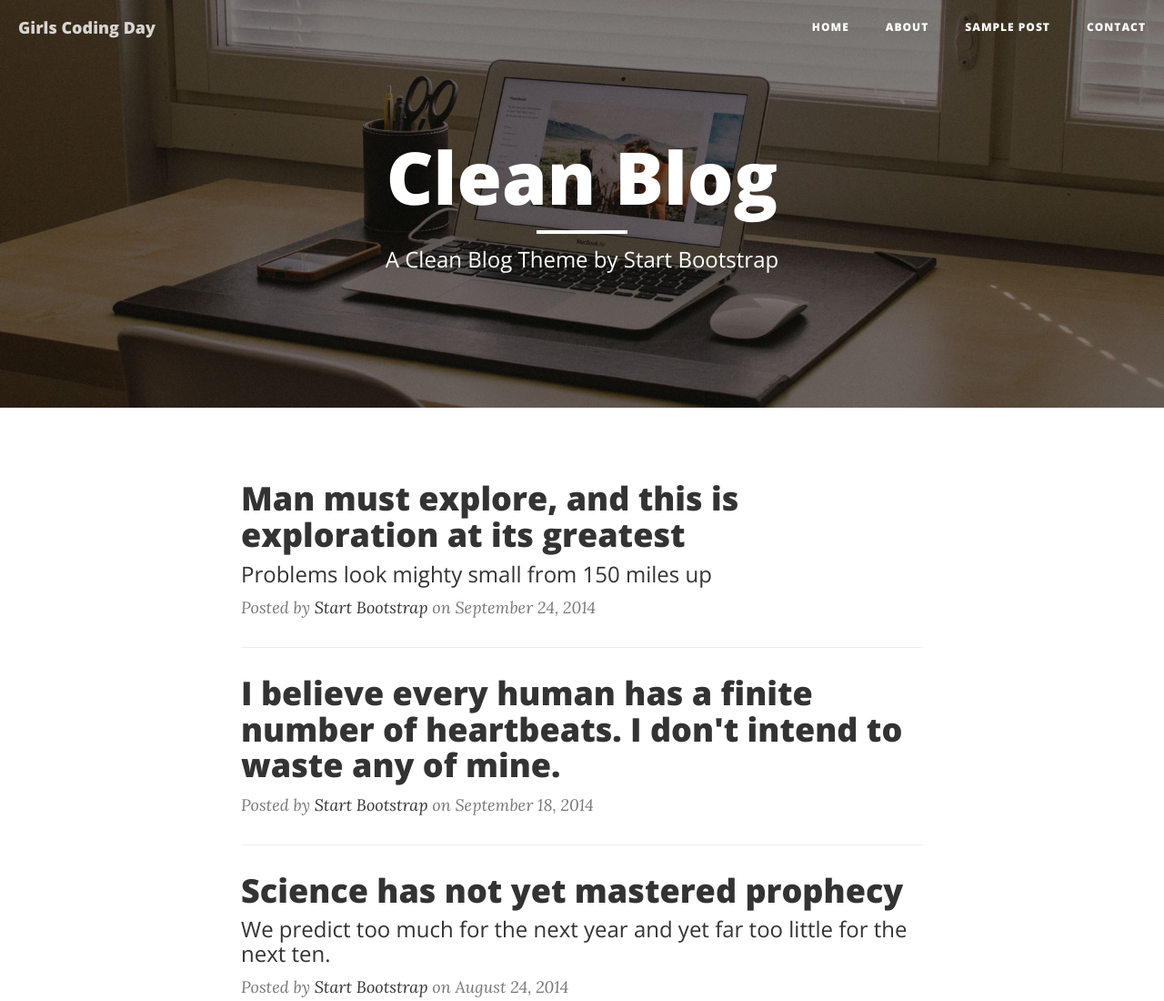
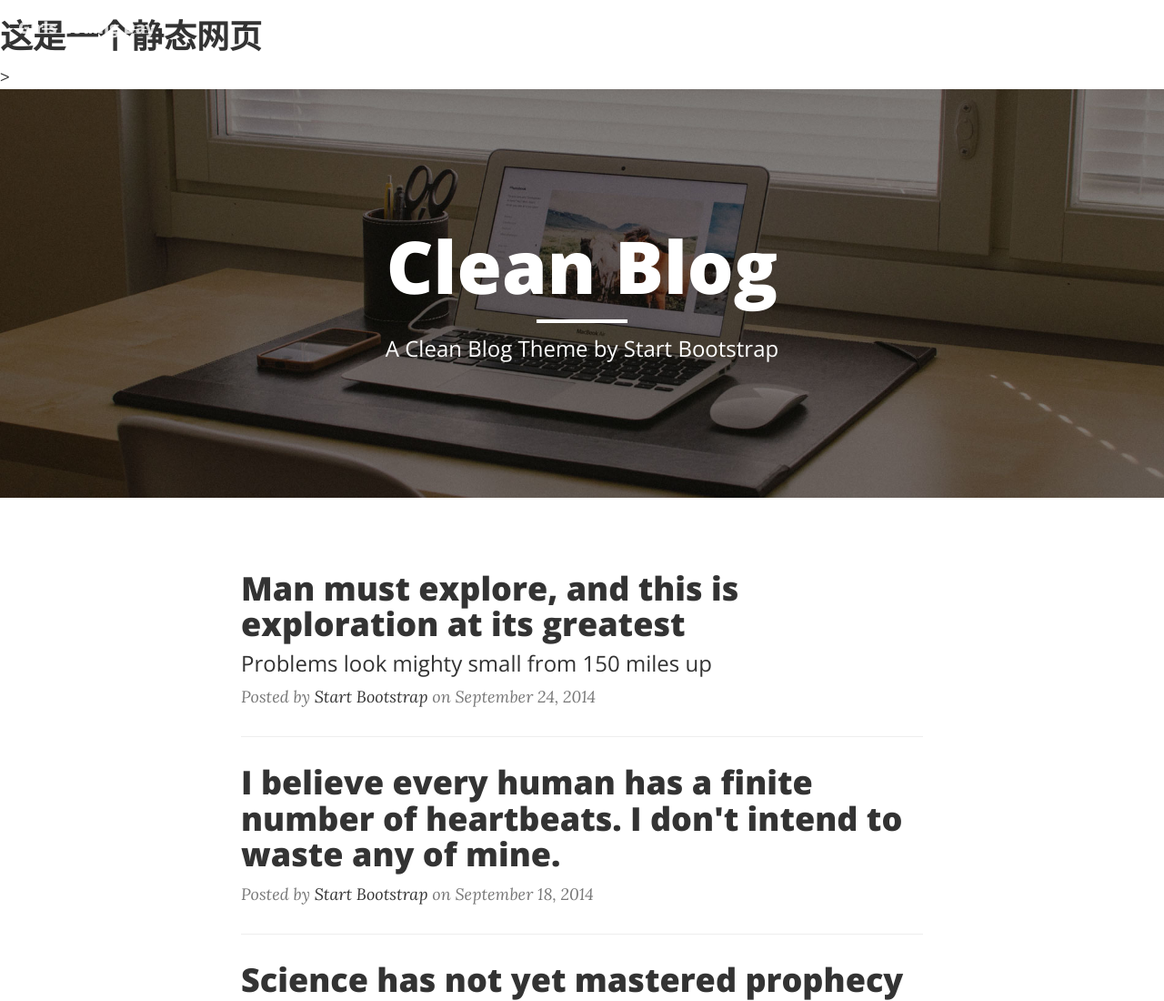
Before and after one commit to huachanty/GirlsCodingDayDemo, a website: page index.html in a window 1280 px wide. Shown: the top 1100 px of the page at 91% size. Drawn offline with nearby package versions, Linux system fonts and the light colour scheme.

Commit message:
add h1
这是一个静态网站

```diff
--- a/index.html
+++ b/index.html
@@ -21,7 +21,7 @@
     <link href="vendor/font-awesome/css/font-awesome.min.css" rel="stylesheet" type="text/css">
     <link href='https://fonts.googleapis.com/css?family=Lora:400,700,400italic,700italic' rel='stylesheet' type='text/css'>
     <link href='https://fonts.googleapis.com/css?family=Open+Sans:300italic,400italic,600italic,700italic,800italic,400,300,600,700,800' rel='stylesheet' type='text/css'>
-
+    <h1>这是一个静态网页</h1>>
     <!-- HTML5 Shim and Respond.js IE8 support of HTML5 elements and media queries -->
     <!-- WARNING: Respond.js doesn't work if you view the page via file:// -->
     <!--[if lt IE 9]>
```
